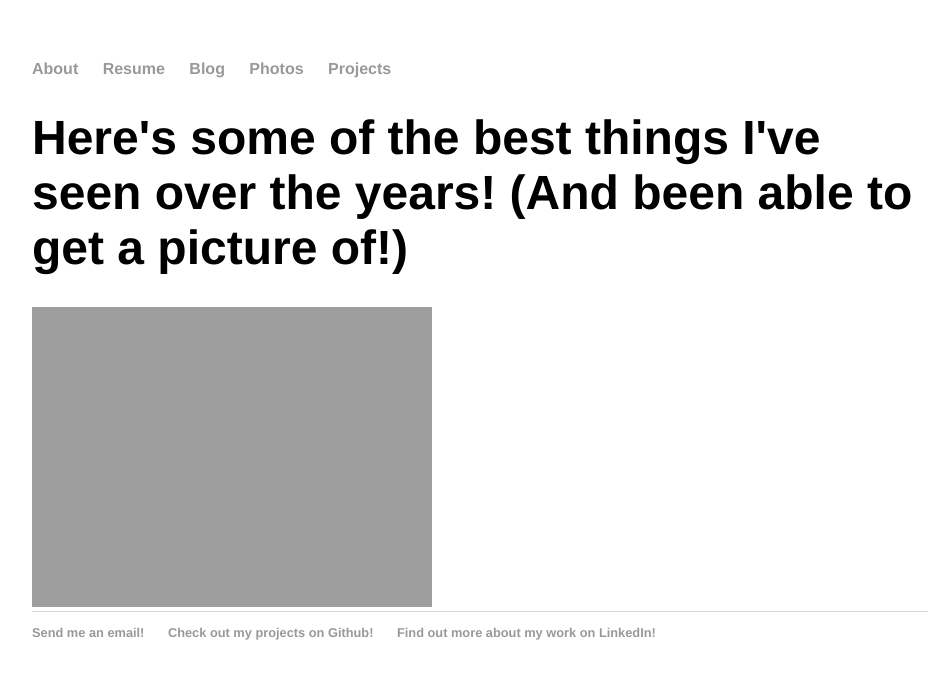
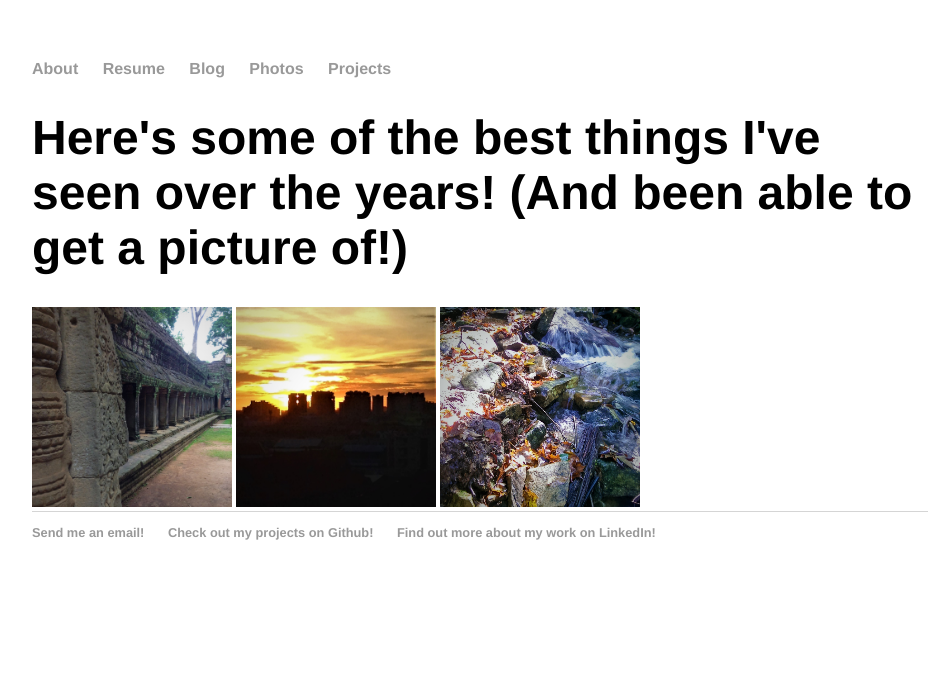
Before and after one commit to IronmanMk40/Matsick-Dot-Com, a Jekyll site: the page built from photos/index.html, in a window 1280 px wide. Shown: the top 679 px of the page, without its empty margins (160-1102 px from the left). Built offline with Jekyll 4.4.1, drawn with Linux system fonts in a browser that asks for light colours.

Commit message:
Add more pictures

```diff
--- a/photos/index.html
+++ b/photos/index.html
@@ -4,5 +4,7 @@ title: The Sights
 ---
 <div class="photos">
 <h1>Here's some of the best things I've seen over the years! (And been able to get a picture of!)</h1>
-<img src="photos/IMAG0284 (2).jpg" class="inline">
+<img src="wall.jpg" width=200 height=200>
+<img src="skyline.jpg" width=200 height=200>
+<img src="stream.jpg" width=200 height=200>
 </div>
```
